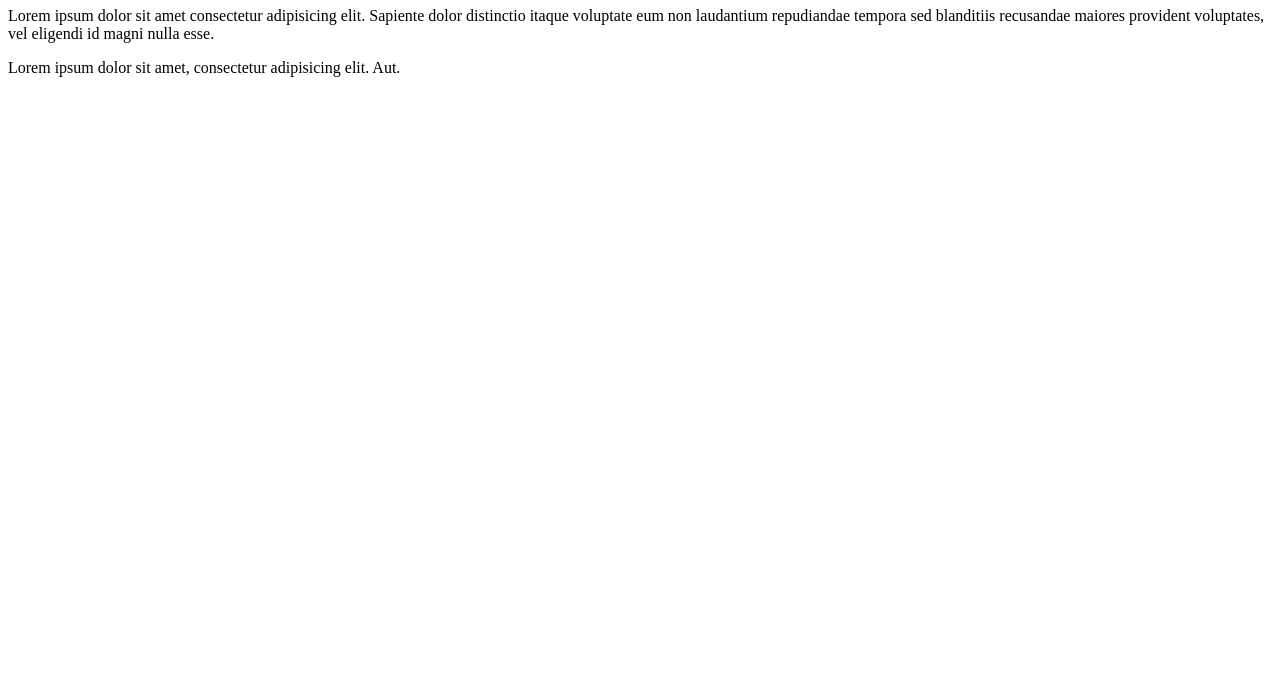
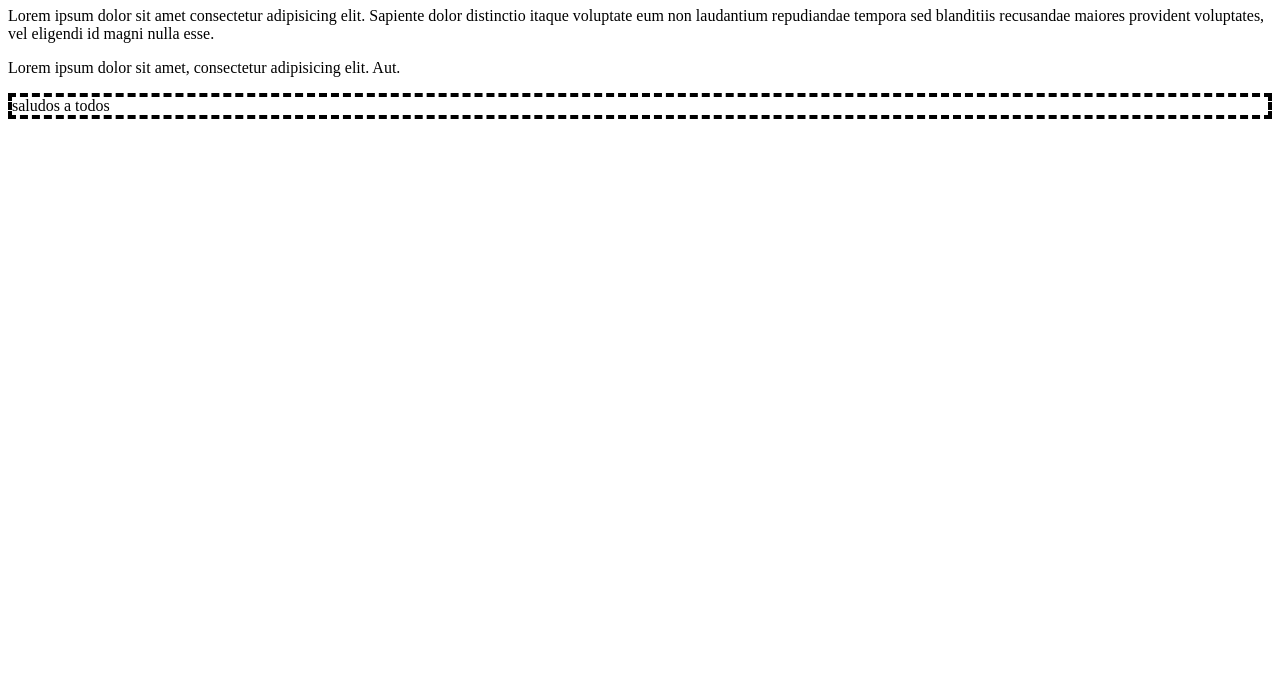
Before and after one commit to Lizzet24/w5131Enero, a plain HTML site: page index.html in a window 1280 px wide. Shown: the part 114-800 px from the top of the page. Drawn offline with Linux system fonts and the light colour scheme.

Commit message:
add saludo

```diff
--- a/index.html
+++ b/index.html
@@ -24,5 +24,6 @@
     <p class="mensaje de error" id="parrafo_secundario" tabindex="3" lang="es ">
       Lorem ipsum dolor sit amet, consectetur adipisicing elit. Aut.
     </p>
+    <p style="border: 4px  dashed black;"> saludos            a todos </p>
   </body>
 </html>
```
